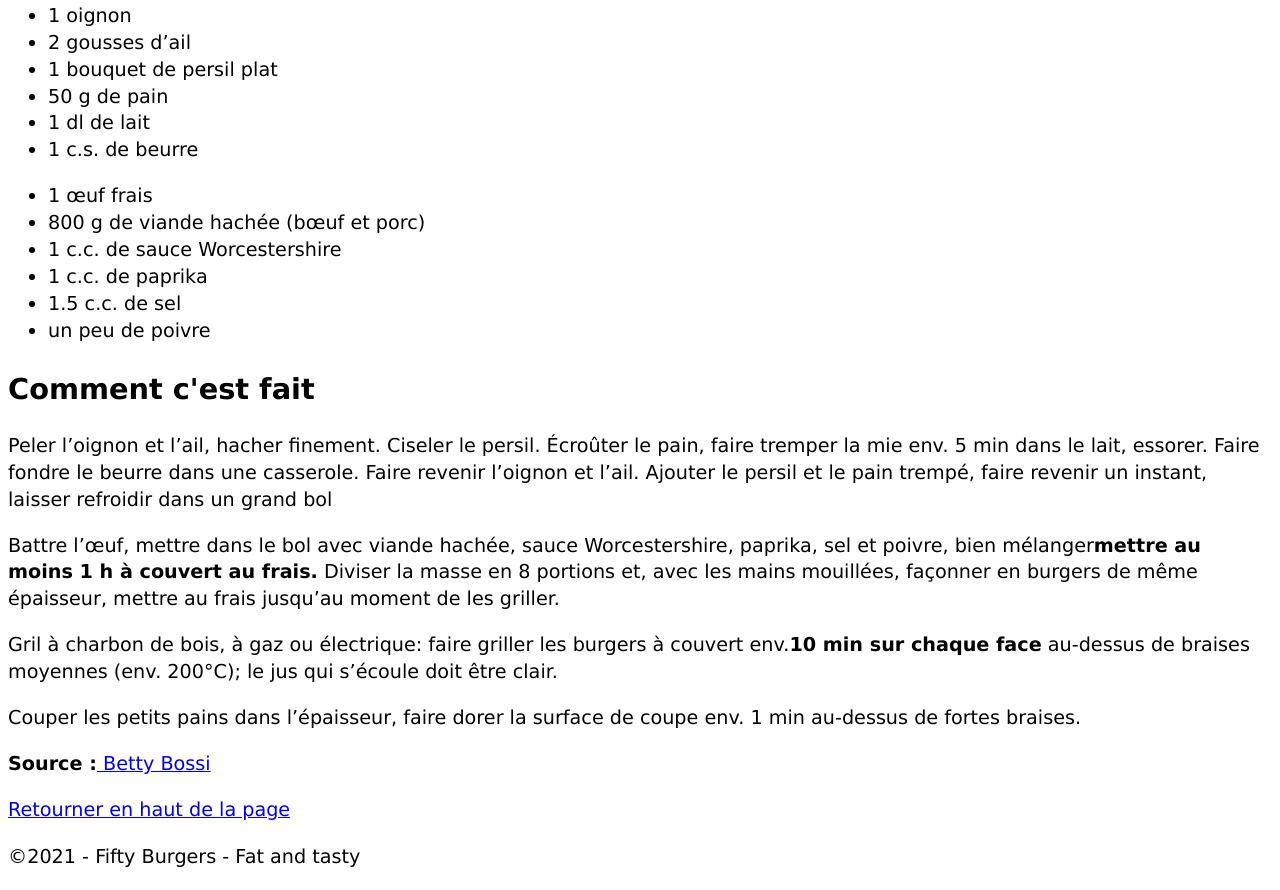
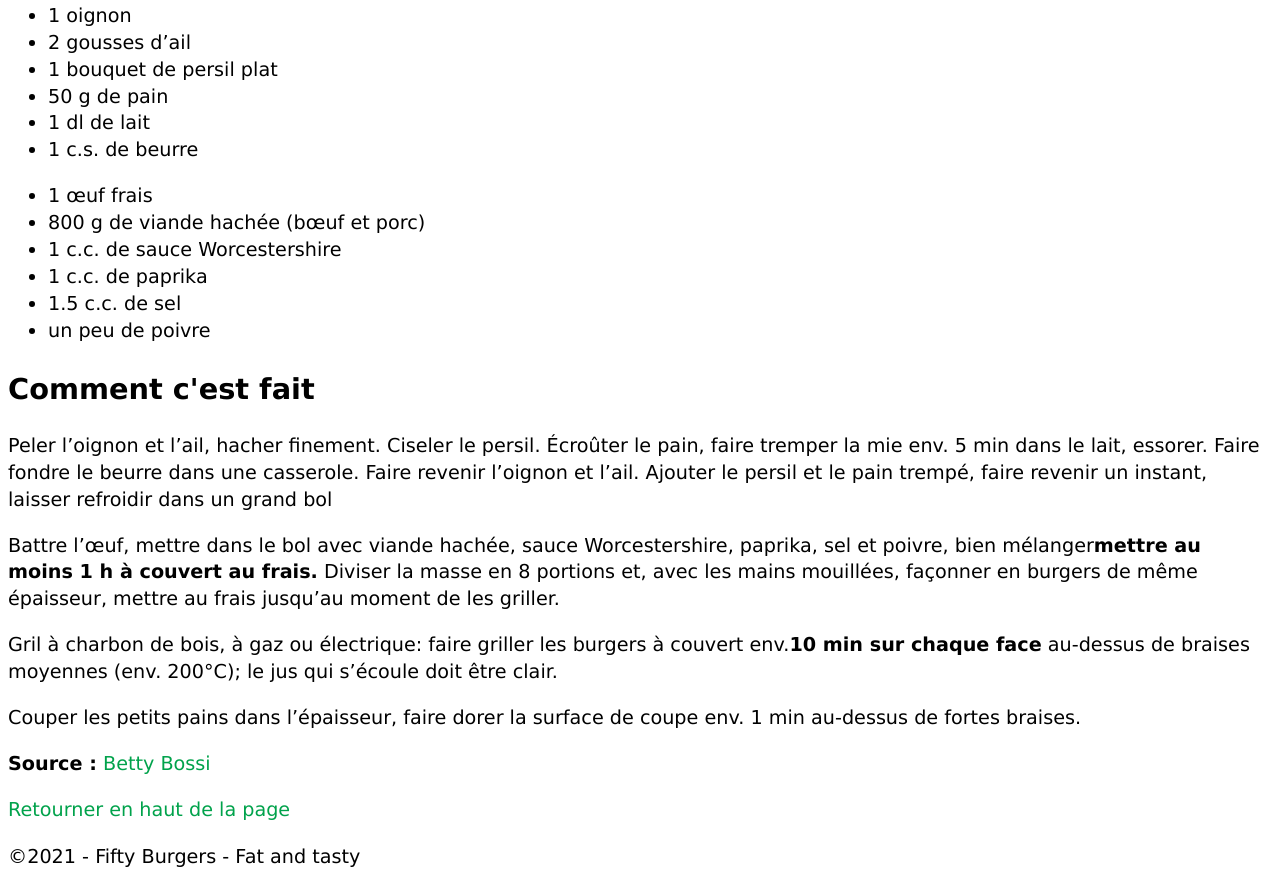
Before and after one commit to divtec-cejef/fifty-burgers-LitterioEnzo, a plain HTML site: page index.html in a window 1280 px wide. Shown: the part 1228-2118 px from the top of the page. Drawn offline with Linux system fonts and the light colour scheme.

Commit message:
changer la couleur des liens

```diff
--- a/css/main.css
+++ b/css/main.css
@@ -6,3 +6,11 @@ body {
     color: black;
     background-color: white;
 }
+
+a {
+    text-decoration: none;
+    color: #00A24B;
+}
+a:hover {
+    color: #E8A062;
+}
```
